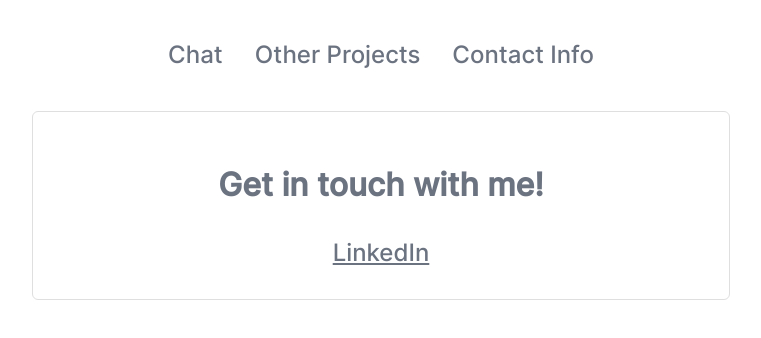
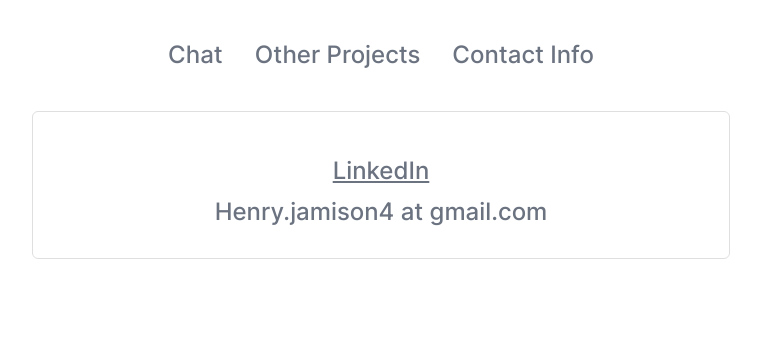
Before and after one commit to henryjamison/Henry-Portfolio, a Next.js app: page /contact in a window 1280 px wide. Shown: the top 338 px of the page, without its empty margins (259-1020 px from the left). Built offline with nearby package versions, Linux system fonts and the light colour scheme.

Commit message:
model change, etc..

```diff
--- a/app/api/chat/route.ts
+++ b/app/api/chat/route.ts
@@ -22,12 +22,13 @@
   // Ask OpenAI for a streaming chat completion given the prompt
   const response: any = await openai.chat.completions.create({
     // model: 'ft:gpt-3.5-turbo-0613:personal::8HGtiHWp',
-    model: 'ft:gpt-3.5-turbo-0613:personal::8KiKhw1g',
+    // model: 'ft:gpt-3.5-turbo-0613:personal::8KiKhw1g',
+    model: 'ft:gpt-3.5-turbo-0613:personal::8l1MCtvW',
     // model: 'gpt-3.5-turbo',
     stream: true,
     messages,
     max_tokens: 200,
-    temperature: 0.7,
+    temperature: 0.8,
   });
   const stream = OpenAIStream(response, {
     onCompletion: async (completion: string) => {
--- a/app/contact/page.tsx
+++ b/app/contact/page.tsx
@@ -7,10 +7,11 @@
         <main className={styles.main}>
             <Header />
             <div className={styles.container}>
-                <h1 className={styles.h1}>Get in touch with me!</h1>
+                {/* <h1 className={styles.h1}>Get in touch with me!</h1> */}
                 <a className={styles.link} target='_blank' href='https://www.linkedin.com/in/henry-jamison/'>
                     LinkedIn
                 </a>
+                <p className={styles.p}>Henry.jamison4 at gmail.com</p>
             </div>
         </main>
     );
--- a/app/other-projects/page.tsx
+++ b/app/other-projects/page.tsx
@@ -3,7 +3,7 @@
 import styles from '../styles/other-projects.module.css';
 import { Tweet } from 'react-tweet';
 import SyntaxHighlighter from 'react-syntax-highlighter';
-import { darcula, gruvboxDark } from 'react-syntax-highlighter/dist/esm/styles/hljs';
+import { gruvboxDark } from 'react-syntax-highlighter/dist/esm/styles/hljs';
 import strings from './asmOutput.js';
 
 export default function OtherProjects() {
@@ -35,7 +35,6 @@
         return tweetIds[randomIndex];
     }
     const id = getRandomTweet();
-
 
     return (
         <main className={styles.main}>
--- a/app/styles/contact.module.css
+++ b/app/styles/contact.module.css
@@ -22,17 +22,18 @@
     align-items: center;
 }
 
-.link {
+.link, .p {
     all: unset;
     color: rgb(107, 114, 128);
     font-family: "Inter-med";
     font-size: 1.5em;
-    text-decoration: underline;
     text-underline-offset: 2px;
     text-align: center;
     margin-top: .5em;
 }
-
+.link{
+    text-decoration: underline;
+}
 .link:hover {
     cursor: pointer;
     color: rgb(28, 29, 33);
```
Also changed, not shown: app/components/header.tsx (+0 -13 lines), app/page.tsx (+1 -23 lines).
